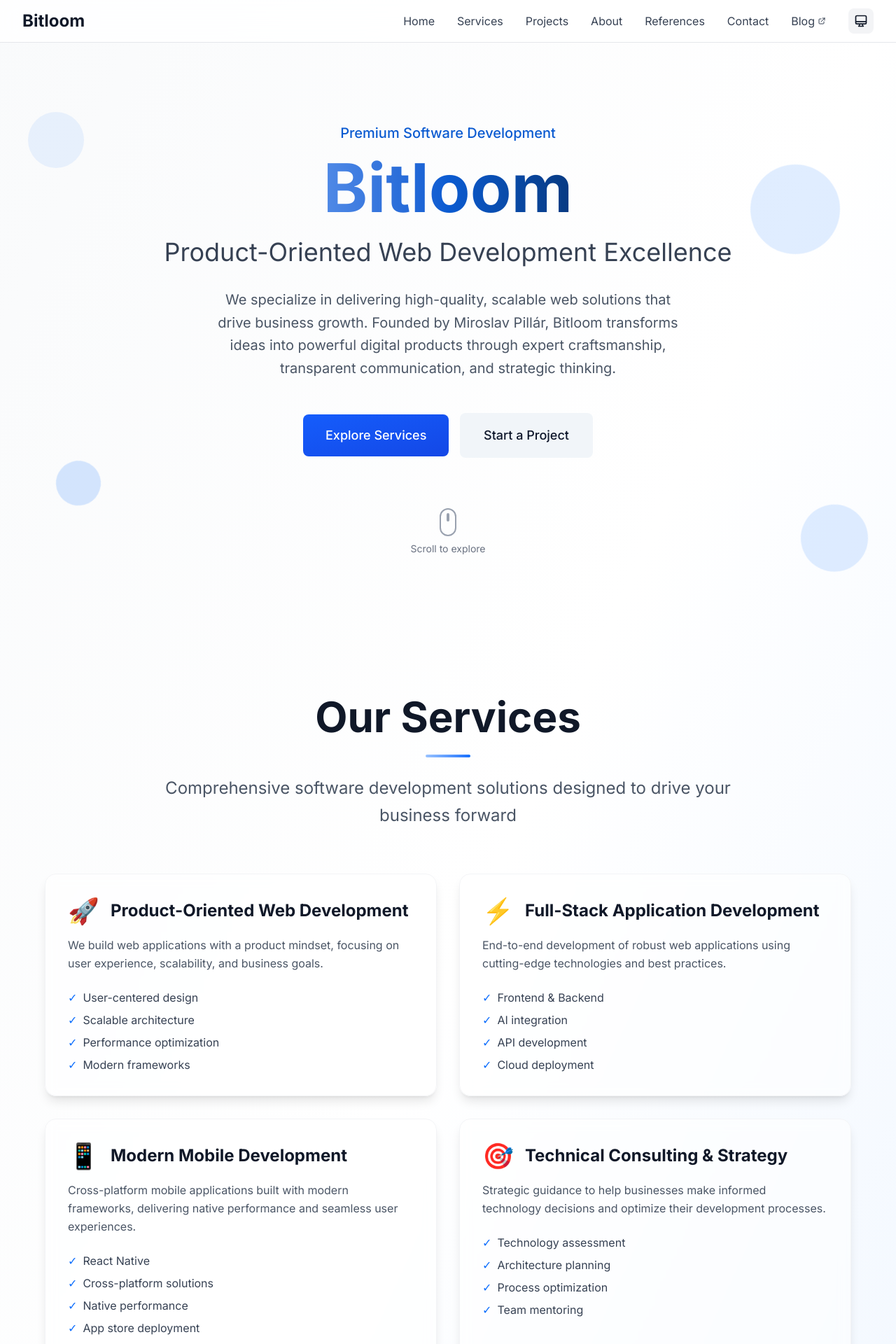
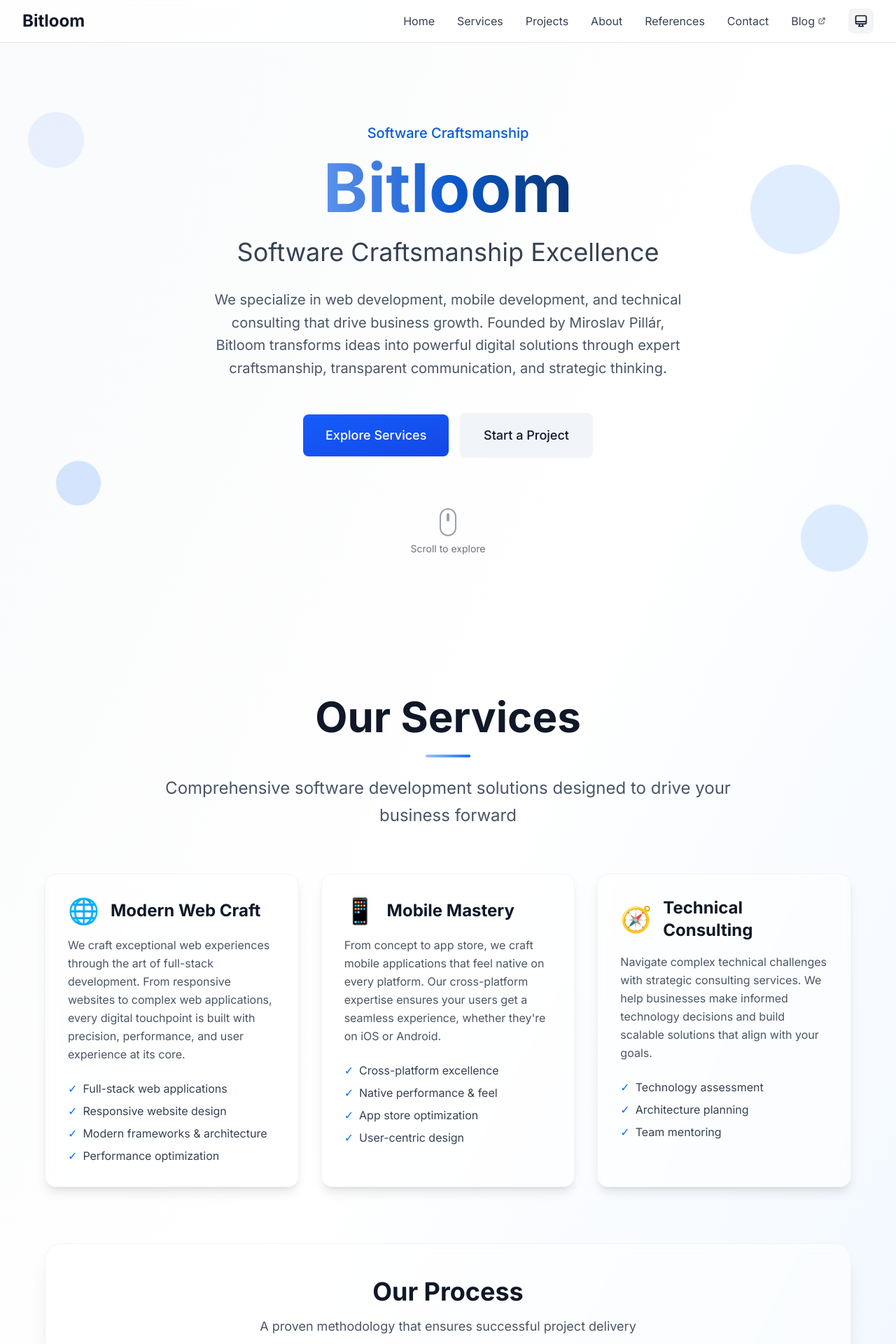
Before and after one commit to Dromediansk/bitloom-ai-portfolio, a Next.js app: page / in a window 1280 px wide. Shown: the top 1920 px of the page at 70% size. Built offline with nearby package versions, Linux system fonts and the light colour scheme.

Commit message:
Update services

```diff
--- a/src/app/api/contact/route.ts
+++ b/src/app/api/contact/route.ts
@@ -75,7 +75,7 @@
       <div class="container">
         <div class="header">
           <h1>🚀 New Business Inquiry</h1>
-          <p>Premium Software Development Inquiry</p>
+          <p>Software Craftsmanship Inquiry</p>
         </div>
 
         <div class="content">
--- a/src/app/layout.tsx
+++ b/src/app/layout.tsx
@@ -10,17 +10,18 @@
 });
 
 export const metadata: Metadata = {
-  title: "Bitloom - Premium Software Development Company",
+  title: "Bitloom - Software Craftsmanship Company",
   description:
-    "Bitloom specializes in product-oriented web development with high-quality, scalable solutions that drive business growth. Founded by Miroslav.",
+    "Bitloom specializes in web development, mobile development, and technical consulting with high-quality, scalable solutions that drive business growth. Founded by Miroslav.",
   keywords: [
     "software development",
     "web development",
-    "product-oriented",
+    "mobile development",
+    "technical consulting",
     "scalable solutions",
     "Next.js",
     "TypeScript",
-    "consulting",
+    "React Native",
   ],
   authors: [{ name: "Bitloom" }],
   creator: "Bitloom",
@@ -28,16 +29,16 @@
     type: "website",
     locale: "en_US",
     url: "https://bitloom.com",
-    title: "Bitloom - Premium Software Development Company",
+    title: "Bitloom - Software Craftsmanship Company",
     description:
-      "Bitloom specializes in product-oriented web development with high-quality, scalable solutions that drive business growth.",
+      "Bitloom specializes in web development, mobile development, and technical consulting with high-quality, scalable solutions that drive business growth.",
     siteName: "Bitloom",
   },
   twitter: {
     card: "summary_large_image",
-    title: "Bitloom - Premium Software Development Company",
+    title: "Bitloom - Software Craftsmanship Company",
     description:
-      "Premium software development company specializing in product-oriented web solutions.",
+      "Software Craftsmanship company specializing in web development, mobile development, and technical consulting.",
   },
 };
 
--- a/src/components/contact/ContactForm.tsx
+++ b/src/components/contact/ContactForm.tsx
@@ -87,7 +87,7 @@
             : "opacity-0 translate-y-4"
         }`}
       >
-        Business Inquiry Form
+        Contact Us
       </h2>
       <form
         onSubmit={handleSubmit}
@@ -103,7 +103,7 @@
               htmlFor="name"
               className="block text-sm font-medium text-gray-700 dark:text-gray-300 mb-2"
             >
-              Contact Name *
+              Your Name *
             </label>
             <input
               type="text"
@@ -123,7 +123,7 @@
               htmlFor="email"
               className="block text-sm font-medium text-gray-700 dark:text-gray-300 mb-2"
             >
-              Email Address *
+              Email *
             </label>
             <input
               type="email"
@@ -143,7 +143,7 @@
             htmlFor="company"
             className="block text-sm font-medium text-gray-700 dark:text-gray-300 mb-2"
           >
-            Company Name
+            Company
           </label>
           <input
             type="text"
--- a/src/components/contact/ContactInfo.tsx
+++ b/src/components/contact/ContactInfo.tsx
@@ -17,7 +17,7 @@
         }`}
       >
         <h2 className="text-2xl font-semibold text-gray-900 dark:text-white mb-6">
-          Let&apos;s Build Something Great
+          Let&apos;s Start Building Together
         </h2>
         <p className="text-gray-600 dark:text-gray-300 leading-relaxed mb-8">
           Whether you&apos;re a startup with a bold vision or an established
--- a/src/sections/HeroSection.tsx
+++ b/src/sections/HeroSection.tsx
@@ -41,7 +41,7 @@
                 : "opacity-0 translate-y-4"
             }`}
           >
-            Premium Software Development
+            Software Craftsmanship
           </p>
 
           {/* Company name with gradient text effect */}
@@ -60,7 +60,7 @@
             }`}
           >
             <span className="inline-block">
-              Product-Oriented Web Development Excellence
+              Software Craftsmanship Excellence
             </span>
           </h2>
 
@@ -70,10 +70,11 @@
               hasIntersected ? "animate-fade-in" : "opacity-0"
             }`}
           >
-            We specialize in delivering high-quality, scalable web solutions
-            that drive business growth. Founded by Miroslav Pillár, Bitloom
-            transforms ideas into powerful digital products through expert
-            craftsmanship, transparent communication, and strategic thinking.
+            We specialize in web development, mobile development, and technical
+            consulting that drive business growth. Founded by Miroslav Pillár,
+            Bitloom transforms ideas into powerful digital solutions through
+            expert craftsmanship, transparent communication, and strategic
+            thinking.
           </p>
 
           {/* CTA Buttons with hover animations */}
--- a/src/sections/ServicesSection.tsx
+++ b/src/sections/ServicesSection.tsx
@@ -3,59 +3,46 @@
 import { ButtonLink, SectionTitle } from "@/components";
 import { useIntersectionObserver } from "@/lib/hooks";
 import { ProcessContainer } from "@/components/process";
+import { getStaggeredDelay } from "@/lib/utils";
 
 const services = [
   {
-    id: "product-web-development",
-    title: "Product-Oriented Web Development",
+    id: "modern-web-craft",
+    title: "Modern Web Craft",
     description:
-      "We build web applications with a product mindset, focusing on user experience, scalability, and business goals.",
+      "We craft exceptional web experiences through the art of full-stack development. From responsive websites to complex web applications, every digital touchpoint is built with precision, performance, and user experience at its core.",
     features: [
-      "User-centered design",
-      "Scalable architecture",
+      "Full-stack web applications",
+      "Responsive website design",
+      "Modern frameworks & architecture",
       "Performance optimization",
-      "Modern frameworks",
     ],
-    icon: "🚀",
+    icon: "🌐",
   },
   {
-    id: "fullstack-development",
-    title: "Full-Stack Application Development",
+    id: "mobile-mastery",
+    title: "Mobile Mastery",
     description:
-      "End-to-end development of robust web applications using cutting-edge technologies and best practices.",
+      "From concept to app store, we craft mobile applications that feel native on every platform. Our cross-platform expertise ensures your users get a seamless experience, whether they're on iOS or Android.",
     features: [
-      "Frontend & Backend",
-      "AI integration",
-      "API development",
-      "Cloud deployment",
-    ],
-    icon: "⚡",
-  },
-  {
-    id: "mobile-development",
-    title: "Modern Mobile Development",
-    description:
-      "Cross-platform mobile applications built with modern frameworks, delivering native performance and seamless user experiences.",
-    features: [
-      "React Native",
-      "Cross-platform solutions",
-      "Native performance",
-      "App store deployment",
+      "Cross-platform excellence",
+      "Native performance & feel",
+      "App store optimization",
+      "User-centric design",
     ],
     icon: "📱",
   },
   {
     id: "technical-consulting",
-    title: "Technical Consulting & Strategy",
+    title: "Technical Consulting",
     description:
-      "Strategic guidance to help businesses make informed technology decisions and optimize their development processes.",
+      "Navigate complex technical challenges with strategic consulting services. We help businesses make informed technology decisions and build scalable solutions that align with your goals.",
     features: [
       "Technology assessment",
       "Architecture planning",
-      "Process optimization",
       "Team mentoring",
     ],
-    icon: "🎯",
+    icon: "🧭",
   },
 ];
 
@@ -78,16 +65,17 @@
         />
 
         {/* Services Grid */}
-        <div className="grid md:grid-cols-2 gap-8 mb-20">
-          {services.map((service, index) => (
+        <div className="grid lg:grid-cols-3 md:grid-cols-2 gap-8 mb-20">
+          {services.map((service, index) => {
+            const delayClass = getStaggeredDelay(index);
+            return (
               <div
                 key={service.id}
-              className={`bg-white/50 dark:bg-gray-800/50 backdrop-blur-sm rounded-2xl p-8 shadow-lg hover:shadow-xl transition-all duration-500 border border-gray-100 dark:border-gray-700 group hover:-translate-y-2 ${
+                className={`bg-white/50 dark:bg-gray-800/50 backdrop-blur-sm rounded-2xl p-8 shadow-lg hover:shadow-xl transition-all duration-500 border border-gray-100 dark:border-gray-700 group hover:-translate-y-2 ${delayClass} ${
                   hasIntersected
                     ? "animate-fade-in-up"
                     : "opacity-0 translate-y-8"
                 }`}
-              style={{ animationDelay: `${300 + index * 100}ms` }}
               >
                 <div className="flex items-center mb-4">
                   <div className="text-4xl mr-4 group-hover:scale-110 group-hover:rotate-24 transition-all duration-300 ease-out">
@@ -112,7 +100,8 @@
                   ))}
                 </ul>
               </div>
-          ))}
+            );
+          })}
         </div>
 
         {/* Process Section */}
```
Also changed, not shown: 2 other files (tests, documents, lock files or other folders). Lines whose indentation alone changed are shown as unchanged.
